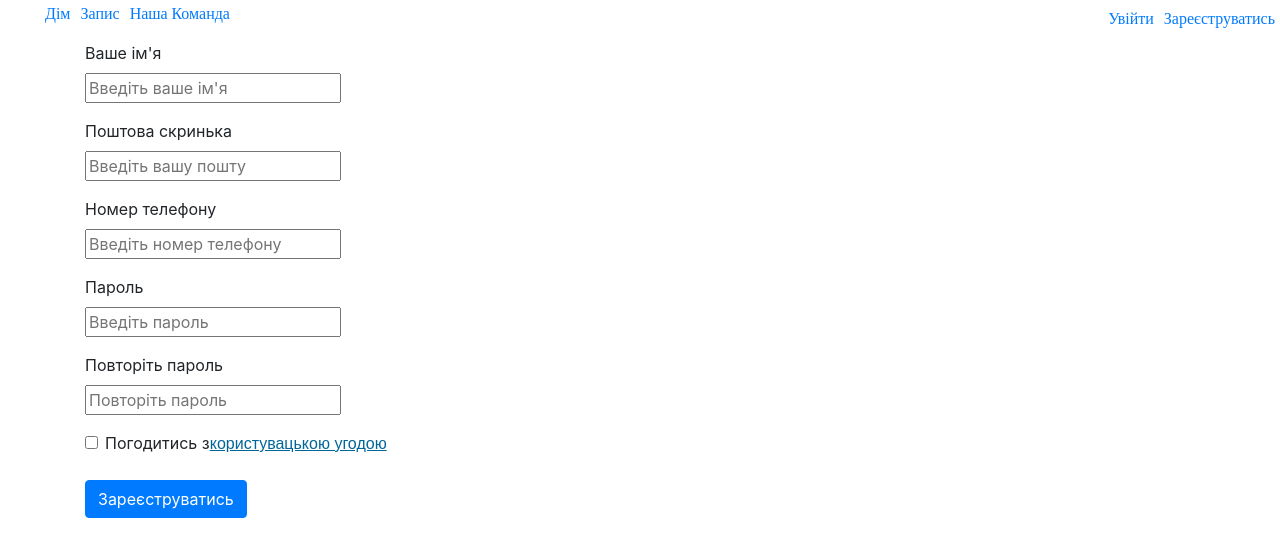
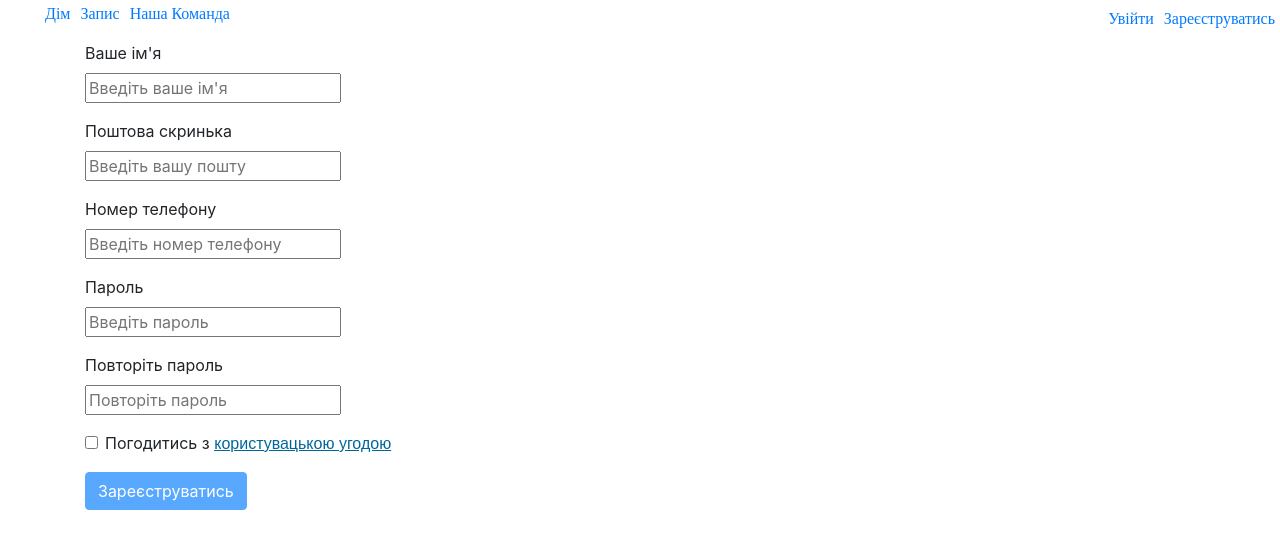
Before and after one commit to BarbershopTeam/PetProject, a React (Create React App) app in the folder barbershop/: page /signup in a window 1280 px wide. Shown: the top 556 px of the page. Built offline with nearby package versions, Linux system fonts and the light colour scheme.

Commit message:
submit button validation

```diff
--- a/barbershop/src/App.js
+++ b/barbershop/src/App.js
@@ -6,6 +6,7 @@ import Booking from './components/Booking/Booking';
 import Team from './components/Team/Team';
 import Login from './components/Login/Login';
 import Registration from './components/Registration/Registration';
+import UserAgreement from './components/User-Agreement/User-Agreement'
 
 function App() {
   return (
@@ -30,6 +31,7 @@ function App() {
         <Route path="/team" component={Team} />
         <Route path="/login" component={Login} />
         <Route path="/signup" component={Registration} />
+        <Route path="/user-agreement" component={UserAgreement} />
 
         <Route path="/" render={() => <h1>HOME</h1>} />
         <Route render={() => <h1>Error 404</h1>} />
--- a/barbershop/src/components/Input/Input.js
+++ b/barbershop/src/components/Input/Input.js
@@ -30,6 +30,10 @@ function Input(props) {
     }
   }, [props.isEmailAvailable, props.isPhoneAvailable, props.passwords]);
 
+  useEffect(() => {
+    props.setIsError(error);
+  }, [error]);
+
   return (
     <div>
       <input
@@ -57,6 +61,7 @@ function Input(props) {
           if (props.name !== 'confirmPassword' && !error && event.target.value) {
             props.setUser((prevState) => ({ ...prevState, [props.name]: event.target.value }));
           }
+          props.setIsError(error);
         }}
       />
       <span
--- a/barbershop/src/components/Registration/Registration.js
+++ b/barbershop/src/components/Registration/Registration.js
@@ -12,9 +12,16 @@ function Registration(props) {
   const [user, setUser] = useState({
     name: '', password: '', phoneNumber: '', email: '',
   });
+  const [passwords, setPasswords] = useState({ password: '', confirmPassword: '' });
+
   const [isEmailAvailable, setIsEmailAvailable] = useState(true);
   const [isPhoneAvailable, setIsPhoneAvailable] = useState(true);
-  const [passwords, setPasswords] = useState({ password: '', confirmPassword: '' });
+  const [isError, setIsError] = useState(null);
+  const [checked, setChecked] = useState(false);
+
+  const {
+    name, password, email, phoneNumber,
+  } = user;
 
   const availabilityChecker = async (type, value) => {
     const request = {
@@ -62,6 +69,7 @@ function Registration(props) {
             error={errors.INVALID_NAME}
             setUser={setUser}
             user={user}
+            setIsError={setIsError}
           />
         </Form.Group>
 
@@ -77,6 +85,7 @@ function Registration(props) {
             isEmailAvailable={isEmailAvailable}
             setUser={setUser}
             user={user}
+            setIsError={setIsError}
           />
         </Form.Group>
 
@@ -92,6 +101,7 @@ function Registration(props) {
             isPhoneAvailable={isPhoneAvailable}
             setUser={setUser}
             user={user}
+            setIsError={setIsError}
           />
         </Form.Group>
 
@@ -107,6 +117,7 @@ function Registration(props) {
             setPasswords={setPasswords}
             setUser={setUser}
             user={user}
+            setIsError={setIsError}
           />
         </Form.Group>
 
@@ -118,28 +129,40 @@ function Registration(props) {
             placeholder="Повторіть пароль"
             passwords={passwords}
             setPasswords={setPasswords}
+            setIsError={setIsError}
           />
         </Form.Group>
 
         <Form.Group controlId="formBasicCheckbox">
           <Form.Check
             type="checkbox"
+            onChange={() => setChecked(!checked)}
             label={(
-              <label>
-                Погодитись з
+              <span>
+                <span>Погодитись з </span>
                 <button
                   id="link-button"
+                  type="button"
                   onClick={() => props.history.push('/user-agreement')}
                 >
                   користувацькою
                   угодою
                 </button>
-              </label>
+              </span>
 )}
+
           />
         </Form.Group>
 
-        <Button variant="primary" type="submit">
+        <Button
+          variant="primary"
+          type="submit"
+          disabled={
+            isError
+            || !(name && password && phoneNumber && email && passwords.confirmPassword)
+            || !checked
+          }
+        >
           Зареєструватись
         </Button>
       </Form>
```
Also changed, not shown: barbershop/src/components/User-Agreement/User-Agreement.js (+2 -5 lines).
